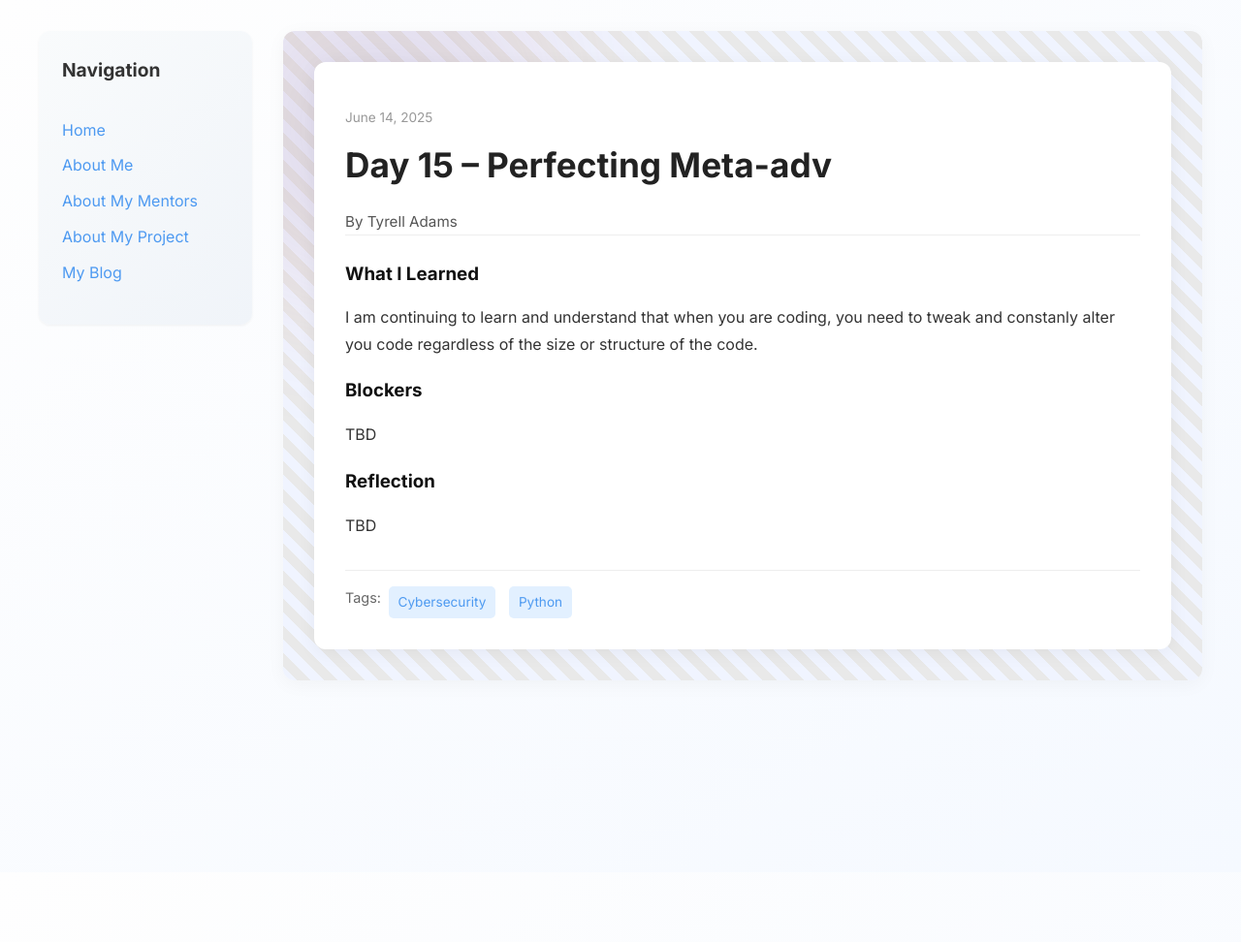
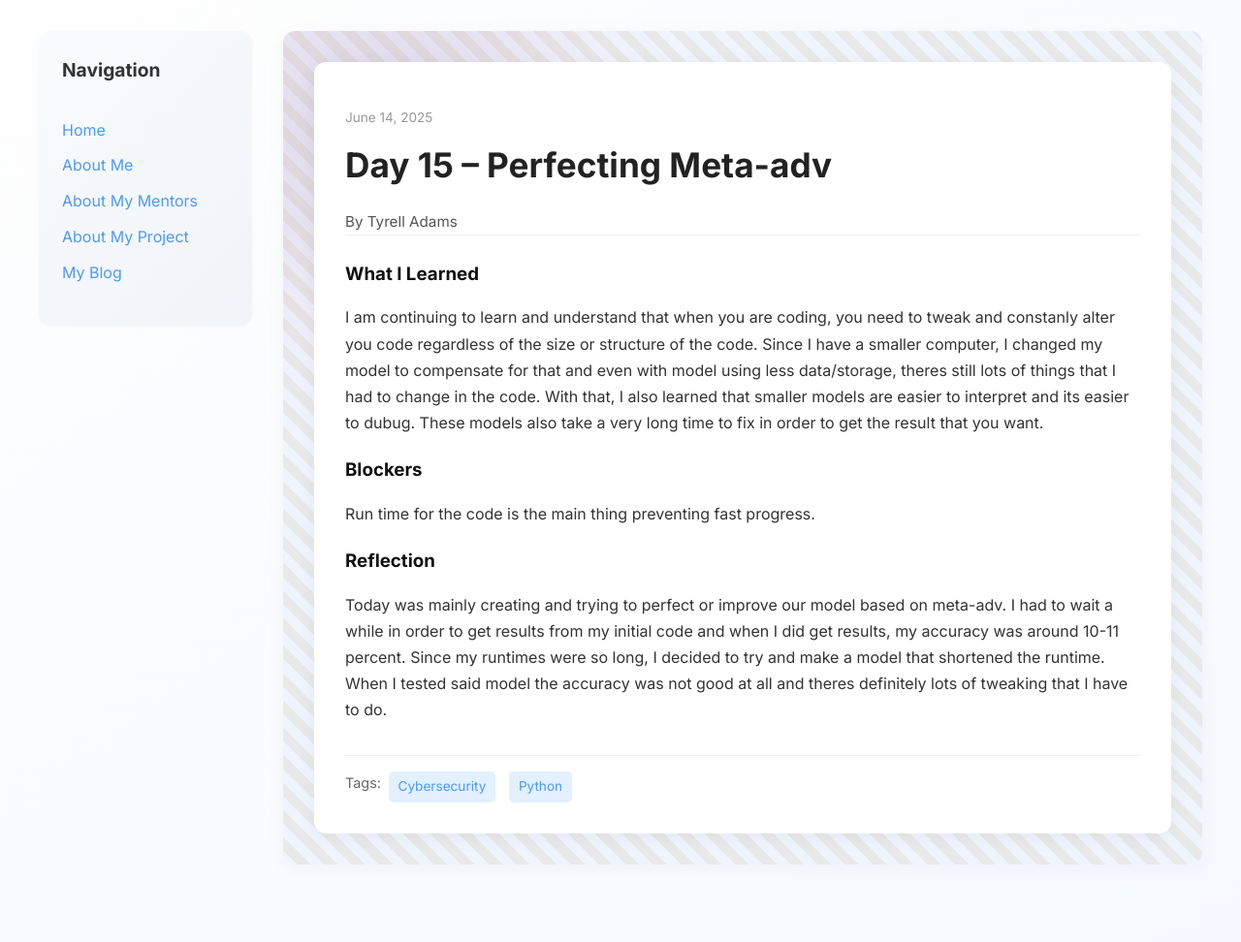
Before and after one commit to Tyrell-Adams/Tyrell-Adams.github.io, a Jekyll site: the page built from _posts/2025-06-14-day-15.md, in a window 1280 px wide. Shown: the whole page at 97% size. Built offline with Jekyll 4.4.1, drawn with Linux system fonts in a browser that asks for light colours; before the commit the page ends 900 px from its top, so only the background shows below that.

Commit message:
Update 2025-06-14-day-15.md

```diff
--- a/_posts/2025-06-14-day-15.md
+++ b/_posts/2025-06-14-day-15.md
@@ -7,9 +7,9 @@ permalink: /day15.html
 tags: ["Cybersecurity", "Python"]
 
 what_i_learned: |
-  I am continuing to learn and understand that when you are coding, you need to tweak and constanly alter you code regardless of the size or structure of the code.
+  I am continuing to learn and understand that when you are coding, you need to tweak and constanly alter you code regardless of the size or structure of the code. Since I have a smaller computer, I changed my model to compensate for that and even with model using less data/storage, theres still lots of things that I had to change in the code. With that, I also learned that smaller models are easier to interpret and its easier to dubug. These models also take a very long time to fix in order to get the result that you want.
 blockers: |
-  TBD
+  Run time for the code is the main thing preventing fast progress.
 reflection: |
-  TBD
+  Today was mainly creating and trying to perfect or improve our model based on meta-adv. I had to wait a while in order to get results from my initial code and when I did get results, my accuracy was around 10-11 percent. Since my runtimes were so long, I decided to try and make a model that shortened the runtime. When I tested said model the accuracy was not good at all and theres definitely lots of tweaking that I have to do.
 ---
```
